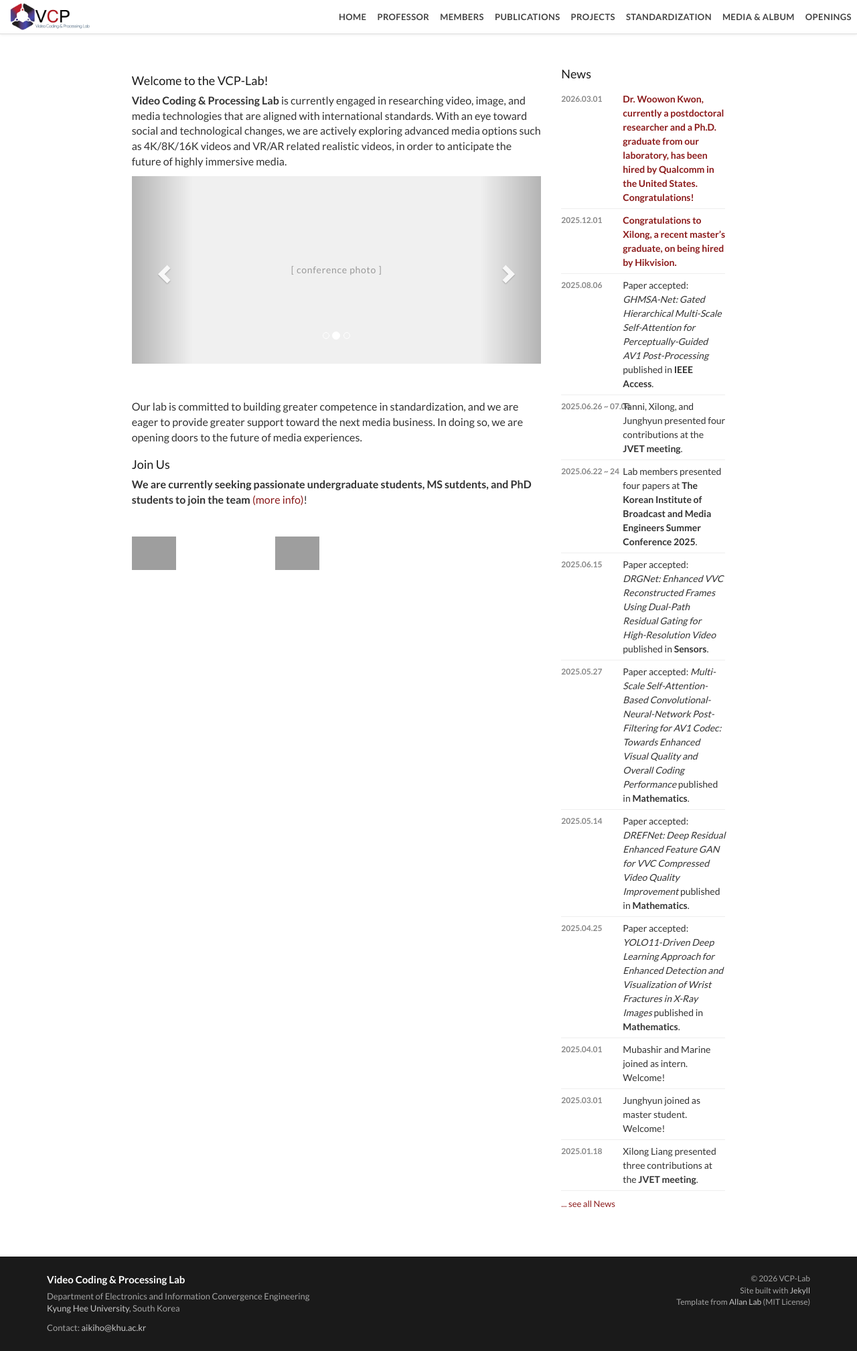
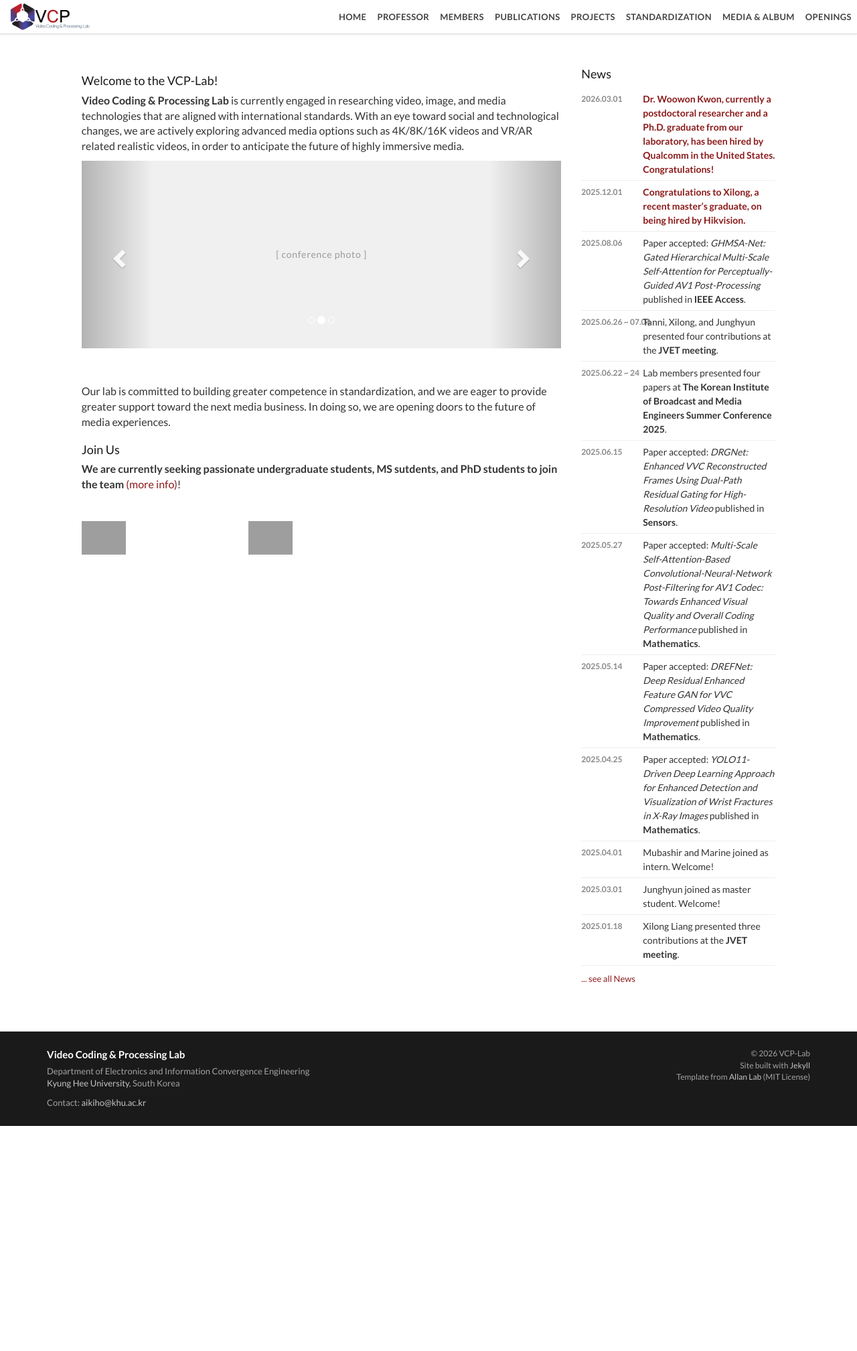
Before and after one commit to hazelran/lab_test, a Jekyll site: the page built from index.html, in a window 1280 px wide. Shown: the whole page at 67% size. Built offline with Jekyll 4.4.1, drawn with Linux system fonts in a browser that asks for light colours; after the commit the page ends 1681 px from its top, so only the background shows below that; grey boxes are pictures that could not be loaded.

Commit message:
Update main.css

```diff
--- a/css/main.css
+++ b/css/main.css
@@ -101,14 +101,6 @@ h1, h2, h3, h4, h5 {
 /* ---- Home layout ---- */
 #homelay {
   padding: 20px 0;
-  max-width: 1100px;
-  margin: 0 auto;
-}
-
-#homeid {
-  max-width: 1100px;
-  margin: 0 auto;
-  padding: 20px 15px;
 }
 
 /* ---- News list ---- */
```
